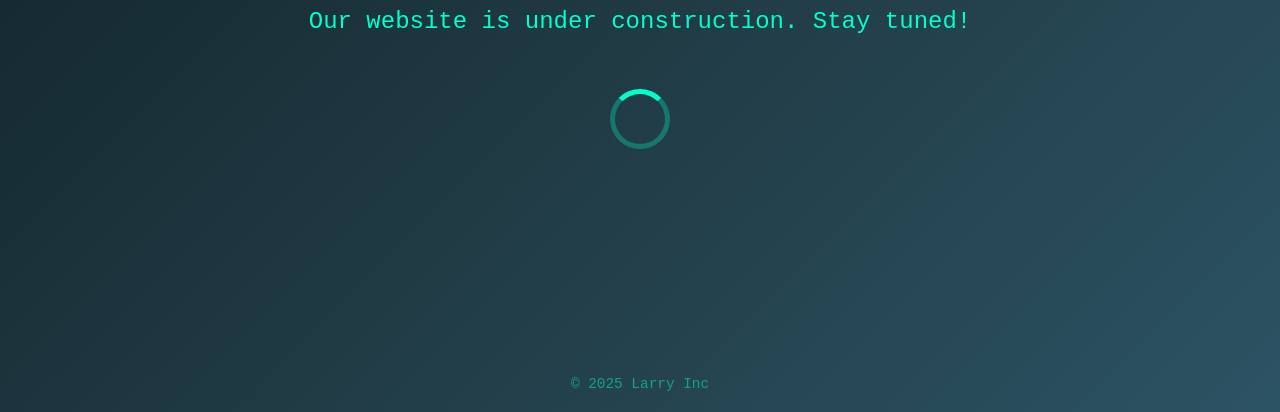
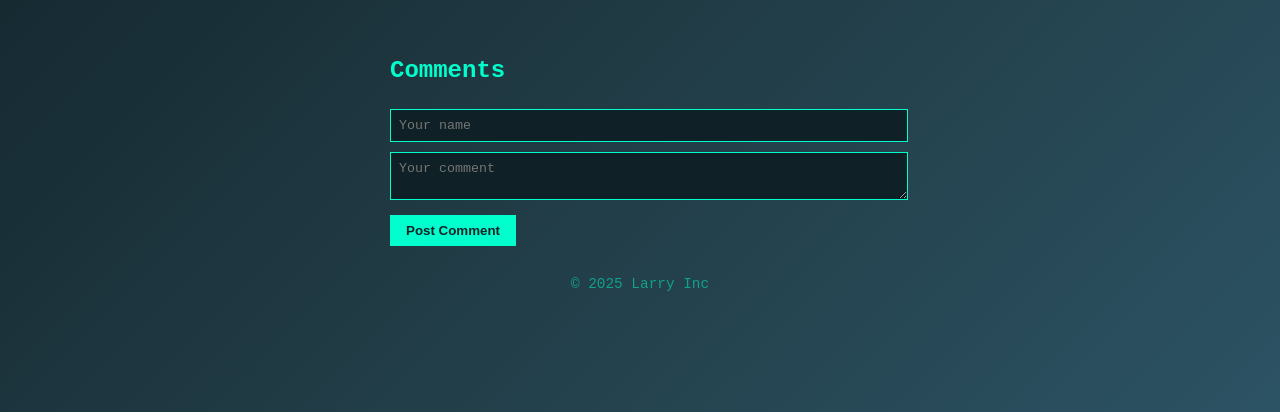
Before and after one commit to theoneandonlylarry175-dev/larryinc, a plain HTML site: page index.html in a window 1280 px wide. Shown: the part 388-800 px from the top of the page. Drawn offline with Linux system fonts and the light colour scheme.

Commit message:
Update index.html

```diff
--- a/index.html
+++ b/index.html
@@ -10,13 +10,14 @@
             padding: 0;
             font-family: 'Courier New', Courier, monospace;
             display: flex;
+            flex-direction: column;
             justify-content: center;
             align-items: center;
-            height: 100vh;
+            min-height: 100vh;
             background: linear-gradient(135deg, #0f2027, #203a43, #2c5364);
             color: #00ffcc;
             text-align: center;
-            overflow: hidden;
+            overflow-x: hidden;
         }
         h1 {
             font-size: 4rem;
@@ -24,10 +25,10 @@
             animation: flicker 1.5s infinite;
         }
         p {
-            font-size: 1.5rem;
+            font-size: 1.2rem;
         }
         .spinner {
-            margin-top: 30px;
+            margin-top: 20px;
             width: 50px;
             height: 50px;
             border: 5px solid rgba(0, 255, 204, 0.3);
@@ -44,21 +45,89 @@
             20%, 22%, 24%, 55% { opacity: 0.4; }
         }
         .footer {
-            position: absolute;
-            bottom: 20px;
-            width: 100%;
-            text-align: center;
+            margin-top: 30px;
             font-size: 0.9rem;
             color: rgba(0, 255, 204, 0.5);
+        }
+        .comment-section {
+            margin-top: 40px;
+            width: 90%;
+            max-width: 500px;
+            text-align: left;
+        }
+        .comment-section input, .comment-section textarea {
+            width: 100%;
+            padding: 8px;
+            margin: 5px 0;
+            border: 1px solid #00ffcc;
+            background: #0f2027;
+            color: #00ffcc;
+            font-family: 'Courier New', monospace;
+        }
+        .comment-section button {
+            padding: 8px 16px;
+            margin-top: 5px;
+            background: #00ffcc;
+            color: #0f2027;
+            border: none;
+            cursor: pointer;
+            font-weight: bold;
+        }
+        .comment {
+            border-bottom: 1px solid rgba(0,255,204,0.3);
+            padding: 5px 0;
+        }
+        .comment strong {
+            color: #ffcc00;
         }
     </style>
 </head>
 <body>
-    <div>
-        <h1>Larry Inc</h1>
-        <p>Our website is under construction. Stay tuned!</p>
-        <div class="spinner"></div>
+    <h1>Larry Inc</h1>
+    <p>Our website is under construction. Stay tuned!</p>
+    <div class="spinner"></div>
+
+    <div class="comment-section">
+        <h2>Comments</h2>
+        <input type="text" id="name" placeholder="Your name">
+        <textarea id="comment" placeholder="Your comment"></textarea>
+        <button onclick="addComment()">Post Comment</button>
+        <div id="comments"></div>
     </div>
+
     <div class="footer">© 2025 Larry Inc</div>
+
+    <script>
+        // Load comments from localStorage
+        const commentsDiv = document.getElementById('comments');
+        let comments = JSON.parse(localStorage.getItem('larryComments')) || [];
+
+        function displayComments() {
+            commentsDiv.innerHTML = '';
+            comments.forEach(c => {
+                const div = document.createElement('div');
+                div.className = 'comment';
+                div.innerHTML = `<strong>${c.name}:</strong> ${c.text}`;
+                commentsDiv.appendChild(div);
+            });
+        }
+
+        function addComment() {
+            const name = document.getElementById('name').value.trim();
+            const text = document.getElementById('comment').value.trim();
+            if(name && text){
+                comments.push({name, text});
+                localStorage.setItem('larryComments', JSON.stringify(comments));
+                displayComments();
+                document.getElementById('name').value = '';
+                document.getElementById('comment').value = '';
+            } else {
+                alert('Please enter both name and comment.');
+            }
+        }
+
+        // Initial display
+        displayComments();
+    </script>
 </body>
 </html>
```
